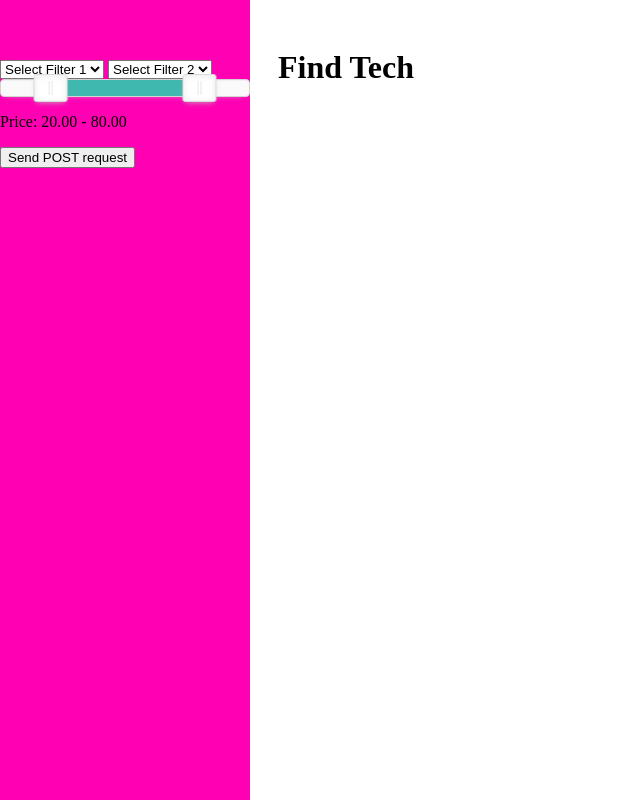
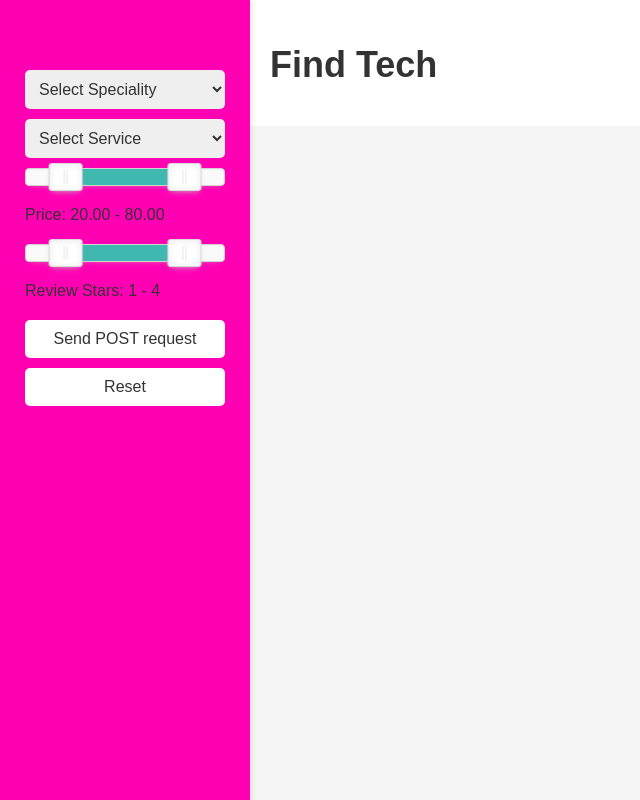
Before and after one commit to HelloMartsal/Texnologia_Logismikou, a website: page find_tech.html in a window 1280 px wide. Shown: the whole page, without its empty margins (0-640 px from the left). Drawn offline with nearby package versions, Linux system fonts and the light colour scheme; no server answers.

Commit message:
added the filter method for the technician

```diff
--- a/find_tech.html
+++ b/find_tech.html
@@ -1,10 +1,18 @@
 <!DOCTYPE html>
 <html>
+<head>
+    <title>Find Tech</title>
     <link href="https://cdn.jsdelivr.net/npm/nouislider@14.6.3/distribute/nouislider.min.css" rel="stylesheet">
     <script src="https://cdn.jsdelivr.net/npm/nouislider@14.6.3/distribute/nouislider.min.js"></script>
-<head>
-    <title>Find Tech</title>
     <style>
+        body {
+            font-family: Arial, sans-serif;
+            margin: 0;
+            padding: 0;
+            box-sizing: border-box;
+            background-color: #f5f5f5;
+        }
+
         .container {
             display: flex;
         }
@@ -17,51 +25,105 @@
             top: 0;
             left: 0;
             background-color: #ff00b3;
+            color: white;
             padding-top: 60px;
+            box-shadow: 2px 0 5px rgba(0,0,0,0.1);
+        }
+
+        .sidebar select,
+        .sidebar p,
+        .sidebar button {
+            width: 80%;
+            margin: 10px auto;
+            display: block;
+            font-size: 16px;
+            color: #333;
+            border: none;
+            border-radius: 5px;
+            padding: 10px;
+        }
+
+        .sidebar button {
+            background-color: white;
+            cursor: pointer;
+            transition: background-color 0.3s ease;
+        }
+
+        .sidebar button:hover {
+            background-color: #f1f1f1;
         }
 
         .sidebar a {
             padding: 8px 8px 8px 32px;
             text-decoration: none;
-            font-size: 25px;
-            color: #818181;
+            font-size: 18px;
+            color: white;
             display: block;
-            transition: 0.3s;
+            transition: color 0.3s;
         }
 
         .sidebar a:hover {
-            color: #f1f1f1;
+            color: #ddd;
         }
 
         .content {
             margin-left: 250px;
             padding: 20px;
+            background-color: #fff;
+        }
+
+        .content h1 {
+            font-size: 36px;
+            margin-bottom: 20px;
+            color: #333;
         }
 
         .sub-container {
             display: flex;
             flex-wrap: wrap;
+            gap: 20px;
         }
 
         .item {
             width: 200px;
             height: 200px;
-            margin: 10px;
-            background-color: #f1f1f1;
+            padding: 20px;
+            background-color: #fff;
+            box-shadow: 0 4px 8px rgba(0,0,0,0.1);
+            border-radius: 10px;
+            transition: transform 0.3s, box-shadow 0.3s;
+            display: flex;
+            flex-direction: column;
+            justify-content: center;
+            align-items: center;
+            cursor: pointer; /* Make items look clickable */
+        }
+
+        .item:hover {
+            transform: translateY(-10px);
+            box-shadow: 0 8px 16px rgba(0,0,0,0.2);
+        }
+
+        .item p {
+            margin: 5px 0;
+            color: #333;
         }
     </style>
 </head>
 <body>
     <div class="sidebar">
-        <select id="filter1" class="filter">
-            <option value="">Select Filter 1</option>
+        <select id="filter1" class="filter" placeholder="Select Speciality">
+            <option value="" disabled selected>Select Speciality</option>
         </select>
-        <select id="filter2" class="filter">
-            <option value="">Select Filter 2</option>
+        <select id="filter2" class="filter" placeholder="Select Service">
+            <option value="" disabled selected>Select Service</option>
         </select>
-        <div id="filter3"></div>
+        <div id="filter3" style="width: 80%; margin: 10px auto;"></div>
         <p>Price: <span id="price-lower"></span> - <span id="price-upper"></span></p>
+        <div id="filter4" style="width: 80%; margin: 10px auto;"></div>
+        <p>Review Stars: <span id="review-lower"></span> - <span id="review-upper"></span></p>
         <button id="postButton">Send POST request</button>
+        <button onclick="location.reload();">Reset</button>
     </div>
     <div class="content">
         <h1>Find Tech</h1>
@@ -91,9 +153,36 @@
                 priceLower.textContent = values[handle];
             }
         });
+
+        const filter4 = document.getElementById('filter4');
+        const reviewLower = document.getElementById('review-lower');
+        const reviewUpper = document.getElementById('review-upper');
+
+        noUiSlider.create(filter4, {
+            start: [1, 4],
+            connect: true,
+            step: 1,
+            range: {
+                'min': 0,
+                'max': 5
+            },
+            format: {
+                to: value => parseInt(value),
+                from: value => parseInt(value)
+            }
+        });
+
+        filter4.noUiSlider.on('update', function(values, handle) {
+            if (handle) {
+                reviewUpper.textContent = values[handle];
+            } else {
+                reviewLower.textContent = values[handle];
+            }
+        });
+
         sendPostRequest();
+    }
 
-    }
     fetch('/api/techs')
     .then(response => {
         if (!response.ok) {
@@ -128,19 +217,31 @@
     postButton.addEventListener('click', sendPostRequest);
 
     function sendPostRequest() {
-    const filters = Array.from(document.querySelectorAll('.filter')).map(filter => filter.value);
-    const priceRange = filter3.noUiSlider.get();
+        const priceRange = filter3.noUiSlider.get().map(Number);
+        const reviewRange = filter4.noUiSlider.get().map(Number);
+        const spec = document.getElementById('filter1');
+        const services = document.getElementById('filter2');
+        const specialities = spec.value;
+
+
 
         const called = isFirstCall ? 0 : 1;
         isFirstCall = false;
 
+        if (called){
+            // Check if all filters are filled
+            if (!priceRange[0] || !priceRange[1] || !reviewRange[0] || !reviewRange[1] || !specialities || !services.value) {
+                alert('Please fill all the filters before sending the request.');
+                return;
+            }
+        }
 
         fetch('/api/techs', {
             method: 'POST',
             headers: {
                 'Content-Type': 'application/json',
             },
-        body: JSON.stringify({ filters, priceRange, called }),
+            body: JSON.stringify({ priceRange, reviewRange, specialities, services: services.value, called}),
         })
         .then(response => response.json())
         .then(data => {
@@ -162,7 +263,10 @@
                 item.appendChild(years);
 
                 item.addEventListener('click', () => {
-                console.log(`You clicked on item with id: ${item.id}`);
+                    console.log(`You clicked on item with id: ${entry.username}`);
+                    // Navigate to another page or perform an action
+                    // For example: window.location.href = `/tech/${entry.id_tech}`;
+                    window.location.href = `/tech/${entry.username}`;
                 });
 
                 subContainer.appendChild(item);
@@ -170,7 +274,6 @@
         })
         .catch(error => console.error('Error:', error));
     }
-
     </script>
 </body>
 </html>
```
Also changed, not shown: Classes/tech.js (+30 -5 lines), index.js (+9 -3 lines). Lines whose indentation alone changed are shown as unchanged.
